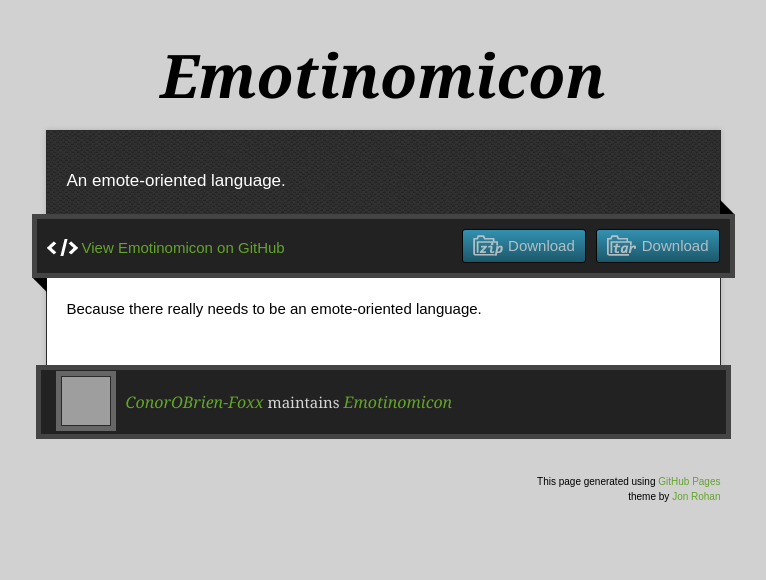
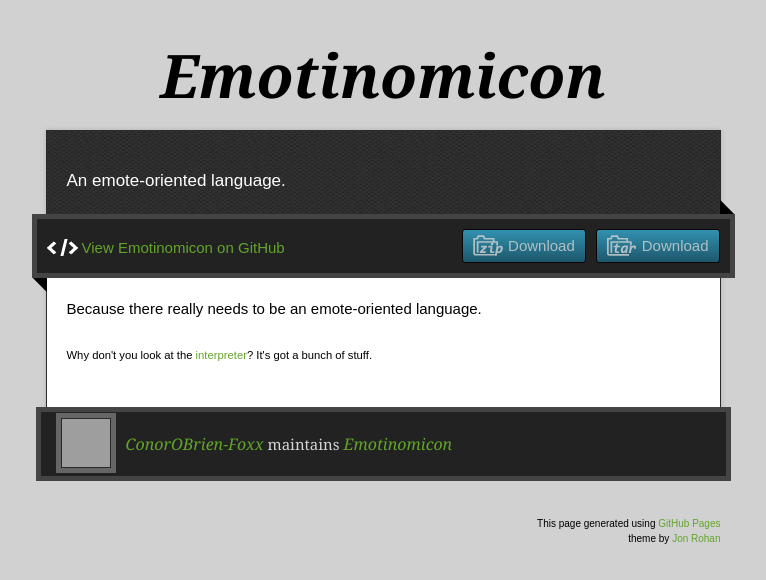
Before and after one commit to ConorOBrien-Foxx/Emotinomicon, a plain HTML site: page index.html in a window 1280 px wide. Shown: the whole page, without its empty margins (257-1023 px from the left). Drawn offline with nearby package versions, Linux system fonts and the light colour scheme; grey boxes are pictures that could not be loaded.

Commit message:
added interpreter link

```diff
--- a/index.html
+++ b/index.html
@@ -37,6 +37,7 @@
         </div>
         <article class="markdown-body">
           <p>Because there really needs to be an emote-oriented language.</p>
+          <p><sub>Why don't you look at the <a href="int.html">interpreter</a>? It's got a bunch of stuff.</sub></p>
         </article>
       </div>
     </div>
```
